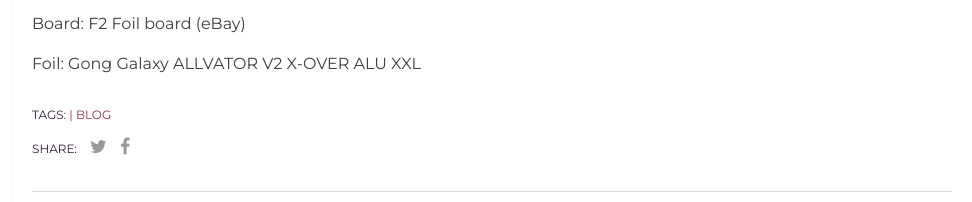
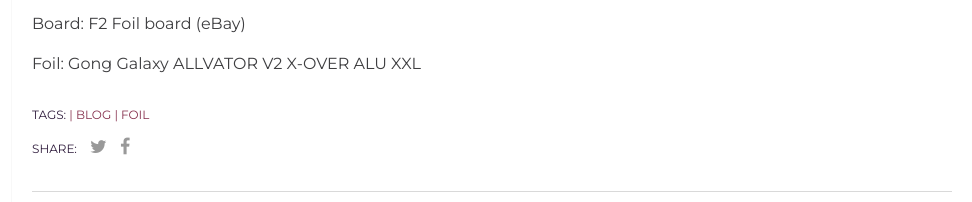
Before and after one commit to vinvapp/vinvapp..github.io, a Jekyll site: the page built from _posts/2022-03-05-foil-1.md, in a window 1280 px wide. Shown: the part 2189-2391 px from the top of the page, without its empty margins (148-1120 px from the left). Built offline with Jekyll 4.4.1, drawn with Linux system fonts in a browser that asks for light colours; grey boxes are pictures that could not be loaded.

Commit message:
add IG, small foil updates

```diff
--- a/_config.yml
+++ b/_config.yml
@@ -59,7 +59,7 @@
 linkedin: falk-vincent-von-appen # Add your Linkedin handle
 github: vinvapp # Add your Github handle
 facebook: vincent.vonapp # Add your Facebook handle
-instagram: # Add your Instagram handle
+instagram: vincentvonappen # Add your Instagram handle
 #phone: # Add your Phone number
 #twitter: '@artemsheludko_' # Add your Twitter handle
 #pinterest: # Add your Pinterest handle
--- a/_posts/2022-03-05-foil-1.md
+++ b/_posts/2022-03-05-foil-1.md
@@ -4,7 +4,7 @@
 date:   2022-03-05 12:00:00 +0100
 categories: Blog
 description: . # Add post description
-tags: [Blog]
+tags: [Blog, Foil]
 img: 2022-foil_1/cover.jpg
 author_img: 2022-foil_1/author.jpg # Add other picture to author box
 author: Vincent von Appen # Add name author (optional)
```
